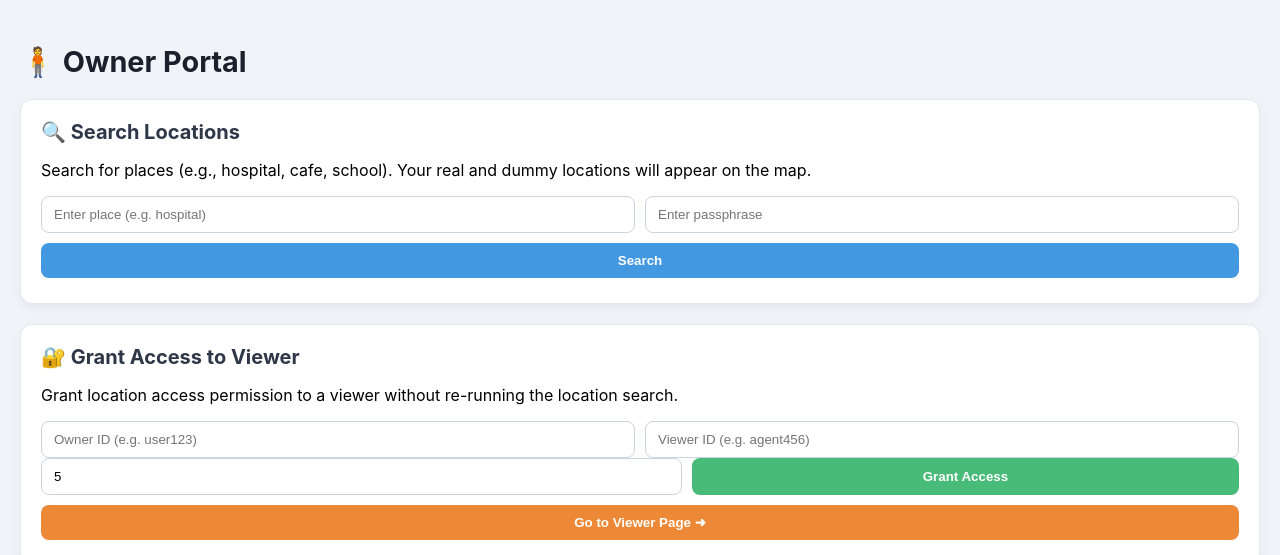
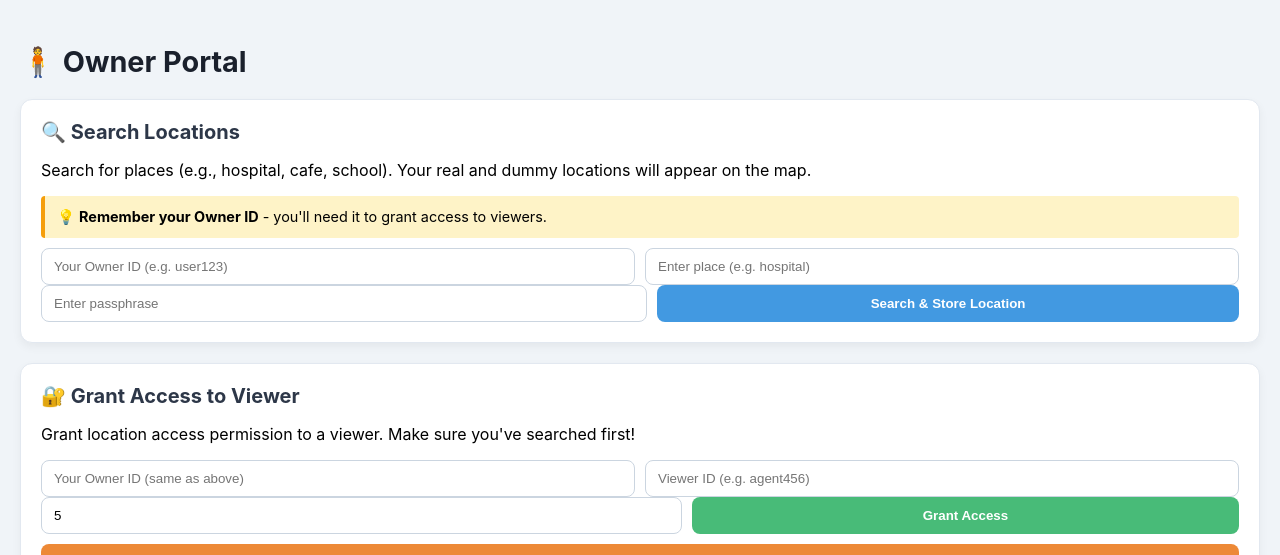
Before and after one commit to 5Subhadra18/plqp-project, a Flask app: page / in a window 1280 px wide. Shown: the top 555 px of the page. Run offline with Flask 3, Linux system fonts and the light colour scheme.

Commit message:
Add files via upload

```diff
--- a/app.py
+++ b/app.py
@@ -2,6 +2,7 @@ import os
 import json
 import sys
 import secrets
+import time
 from pathlib import Path
 from dotenv import load_dotenv
 from flask import Flask, request, jsonify, render_template
@@ -30,6 +31,21 @@ app.register_blueprint(partner_bp, url_prefix="/partner")
 ENCRYPT_RESPONSE = os.getenv("ENCRYPT_RESPONSE", "1").lower() in ("1", "true", "yes")
 ENCRYPT_PASSPHRASE = os.getenv("ENCRYPT_PASSPHRASE", "mySecret123")
 
+# 🆕 IN-MEMORY STORAGE (replaces JSON files)
+# Structure: { "owner_id": {"enc_data": {...}, "timestamp": float} }
+LOCATION_CACHE = {}
+CACHE_EXPIRY_SECONDS = 3600  # 1 hour
+
+def clean_expired_cache():
+    """Remove cached entries older than CACHE_EXPIRY_SECONDS"""
+    now = time.time()
+    expired_keys = [k for k, v in LOCATION_CACHE.items()
+                    if now - v.get("timestamp", 0) > CACHE_EXPIRY_SECONDS]
+    for key in expired_keys:
+        del LOCATION_CACHE[key]
+    if expired_keys:
+        print(f"🧹 Cleaned {len(expired_keys)} expired cache entries")
+
 # -----------------------------------------------------
 # ROUTES
 # -----------------------------------------------------
@@ -47,8 +63,8 @@ def viewer_page():
 @app.route("/view_location", methods=["POST"])
 def view_location():
     """
-    Viewer requests owner's location.
-    If access is valid, return ONLY the owner's real location.
+    Viewer requests owner's location from in-memory cache.
+    If access is valid, return ONLY the owner's encrypted location data.
     """
     try:
         data = request.get_json()
@@ -63,23 +79,21 @@ def view_location():
         if not access_manager.is_access_allowed(owner, viewer):
             return jsonify({"error": "Unauthorized access or access expired"}), 403
 
-        # 🔹 Locate latest encrypted file
-        backend_dir = Path(__file__).parent
-        enc_files = sorted(
-            backend_dir.glob("places_output_*.enc.json"),
-            key=lambda f: f.stat().st_mtime
-        )
-        if not enc_files:
-            return jsonify({"error": "No encrypted location data found"}), 404
+        # 🔹 Clean expired cache entries
+        clean_expired_cache()
 
-        latest_file = enc_files[-1]
-        with open(latest_file, "r", encoding="utf-8") as f:
-            enc_content = json.load(f)
+        # 🔹 Retrieve from in-memory cache
+        if owner not in LOCATION_CACHE:
+            return jsonify({"error": "No location data found for this owner"}), 404
 
-        # 🔹 Extract encrypted data
-        enc_data = enc_content.get("enc_data", enc_content)
+        cached_entry = LOCATION_CACHE[owner]
+        enc_data = cached_entry.get("enc_data")
 
-        # ✅ Return only enc_data (the viewer will decrypt and see only owner center)
+        if not enc_data:
+            return jsonify({"error": "Invalid cached data"}), 500
+
+        # ✅ Return encrypted data
+        print(f"✅ Viewer '{viewer}' accessed owner '{owner}' location")
         return jsonify({"enc_data": enc_data})
 
     except Exception as e:
@@ -92,7 +106,7 @@ def view_location():
 def search():
     """
     Owner searches for nearby places — includes owner, dummy, and merged data.
-    Encrypted result saved for later viewer access.
+    Encrypted result stored in memory for later viewer access.
     """
     try:
         access_manager.revoke_expired()
@@ -100,7 +114,7 @@ def search():
         query = data.get("query")
         lat = data.get("lat")
         lon = data.get("lon")
-        owner = data.get("owner")
+        owner = data.get("owner", "anonymous_user")
 
         if not query or lat is None or lon is None:
             return jsonify({"error": "Missing query or coordinates"}), 400
@@ -125,13 +139,15 @@ def search():
             "ciphertext_hex": ciphertext.hex(),
         }
 
-        # 🔹 Save encrypted file (overwrites last)
-        filename = f"places_output_{owner or 'user'}.enc.json"
-        filepath = Path(__file__).parent / filename
-        with open(filepath, "w", encoding="utf-8") as f:
-            json.dump({"enc_data": enc_data}, f, indent=2, ensure_ascii=False)
+        # 🔹 Store in memory instead of file
+        LOCATION_CACHE[owner] = {
+            "enc_data": enc_data,
+            "timestamp": time.time()
+        }
 
-        print(f"🔒 Encrypted file saved to {filepath}")
+        print(f"🔒 Encrypted location stored in memory for owner: {owner}")
+        print(f"📊 Current cache size: {len(LOCATION_CACHE)} entries")
+
         return jsonify({"enc_data": enc_data})
 
     except Exception as e:
@@ -162,9 +178,20 @@ def grant_access():
         return jsonify({"error": str(e)}), 500
 
 
+# ------------------ CACHE STATUS (DEBUG) ------------------
+@app.route("/cache_status", methods=["GET"])
+def cache_status():
+    """Debug endpoint to view current cache contents"""
+    clean_expired_cache()
+    status = {
+        "total_entries": len(LOCATION_CACHE),
+        "owners": list(LOCATION_CACHE.keys()),
+        "cache_expiry_seconds": CACHE_EXPIRY_SECONDS
+    }
+    return jsonify(status)
+
+
 # -----------------------------------------------------
-import os
-
 if __name__ == "__main__":
-    port = int(os.environ.get("PORT", 10000))  # Use Render's assigned port
+    port = int(os.environ.get("PORT", 10000))
     app.run(host="0.0.0.0", port=port)
--- a/templates/owner.html
+++ b/templates/owner.html
@@ -52,6 +52,14 @@
       border-radius: 12px;
       box-shadow: 0 4px 10px rgba(0,0,0,0.1);
     }
+    .note {
+      background-color: #fef3c7;
+      border-left: 4px solid #f59e0b;
+      padding: 12px;
+      margin: 10px 0;
+      border-radius: 4px;
+      font-size: 0.9rem;
+    }
     @media (min-width: 640px) {
       .input-group {
         display: flex;
@@ -77,19 +85,25 @@
   <section>
     <h3>🔍 Search Locations</h3>
     <p>Search for places (e.g., hospital, cafe, school). Your real and dummy locations will appear on the map.</p>
+    <div class="note">
+      💡 <strong>Remember your Owner ID</strong> - you'll need it to grant access to viewers.
+    </div>
     <div class="input-group">
+      <input type="text" id="owner" placeholder="Your Owner ID (e.g. user123)" />
       <input type="text" id="query" placeholder="Enter place (e.g. hospital)" />
+    </div>
+    <div class="input-group">
       <input type="password" id="passphrase" placeholder="Enter passphrase" />
+      <button onclick="searchOnly()">Search & Store Location</button>
     </div>
-    <button onclick="searchOnly()">Search</button>
   </section>
 
   <!-- 🔐 Section 2: Grant Access -->
   <section>
     <h3>🔐 Grant Access to Viewer</h3>
-    <p>Grant location access permission to a viewer without re-running the location search.</p>
+    <p>Grant location access permission to a viewer. Make sure you've searched first!</p>
     <div class="input-group">
-      <input type="text" id="owner" placeholder="Owner ID (e.g. user123)" />
+      <input type="text" id="grant_owner" placeholder="Your Owner ID (same as above)" />
       <input type="text" id="viewer" placeholder="Viewer ID (e.g. agent456)" />
     </div>
     <div class="input-group">
@@ -108,17 +122,14 @@ let map;
 const API_BASE_URL = (() => {
   const hostname = window.location.hostname;
 
-  // If running on localhost or 127.0.0.1, use localhost with port
   if (hostname === 'localhost' || hostname === '127.0.0.1') {
     return 'http://localhost:5000';
   }
 
-  // If running on Render deployment
   if (hostname === 'plqp-project.onrender.com') {
     return 'https://plqp-project.onrender.com';
   }
 
-  // Fallback to current origin for any other deployment
   return window.location.origin;
 })();
 
@@ -144,7 +155,6 @@ function addMarker(lat, lon, color = "blue", text = "Marker") {
   try {
     console.log(`📍 Adding marker (${color}) at [${lat}, ${lon}] — ${text}`);
 
-    // ✅ Correct CDN for colored Leaflet markers
     const icon = L.icon({
       iconUrl: `https://raw.githubusercontent.com/pointhi/leaflet-color-markers/master/img/marker-icon-${color}.png`,
       shadowUrl: "https://unpkg.com/leaflet@1.9.3/dist/images/marker-shadow.png",
@@ -158,7 +168,6 @@ function addMarker(lat, lon, color = "blue", text = "Marker") {
       throw new Error(`Invalid coordinates: lat=${lat}, lon=${lon}`);
     }
 
-    // ✅ Add marker to the map
     const marker = L.marker([lat, lon], { icon }).addTo(map);
     marker.bindPopup(text);
   } catch (err) {
@@ -236,7 +245,7 @@ async function decryptEnvelope(envelope, passphrase) {
 // ======================= 🔐 GRANT ACCESS =======================
 async function grantAccessOnly() {
   console.log("%c🔐 Starting grantAccessOnly() process...", "color: lightgreen;");
-  const owner = document.getElementById("owner").value.trim();
+  const owner = document.getElementById("grant_owner").value.trim();
   const viewer = document.getElementById("viewer").value.trim();
   const duration = parseInt(document.getElementById("duration").value.trim() || "5");
 
@@ -258,7 +267,7 @@ async function grantAccessOnly() {
     if (grantRes.error) {
       alert("❌ Error granting access: " + grantRes.error);
     } else {
-      alert(`✅ Access successfully granted to Viewer (${viewer}) for ${duration} minutes.`);
+      alert(`✅ Access successfully granted to Viewer (${viewer}) for ${duration} minutes.\n\nViewer can now access your location using:\n- Owner ID: ${owner}\n- Viewer ID: ${viewer}`);
     }
   } catch (err) {
     console.error("❌ Network error during grantAccessOnly:", err);
@@ -271,10 +280,10 @@ async function searchOnly() {
   console.log("%c🚀 Starting searchOnly() process...", "color: orange;");
   const query = document.getElementById("query").value.trim();
   const passphrase = document.getElementById("passphrase").value.trim();
-  const owner = "default_owner_for_search";
+  const owner = document.getElementById("owner").value.trim();
 
-  if (!query || !passphrase) {
-    alert("⚠ Please fill in Search Query and Passphrase.");
+  if (!query || !passphrase || !owner) {
+    alert("⚠ Please fill in Owner ID, Search Query, and Passphrase.");
     return;
   }
 
@@ -291,7 +300,7 @@ async function searchOnly() {
     initMap(lat, lon);
 
     try {
-      const res = await fetch(`${API_BASE_URL}/user/search`, {
+      const res = await fetch(`${API_BASE_URL}/search`, {
         method: "POST",
         headers: { "Content-Type": "application/json" },
         body: JSON.stringify({ query, lat, lon, owner }),
@@ -313,21 +322,13 @@ async function searchOnly() {
       console.log("%c🧭 Rendering map markers...", "color: yellow;");
       addMarker(lat, lon, "red", "📍 Your Location");
 
-      console.log("%c📦 Dummies data structure:", "color: lightblue;", decrypted.dummies);
-
       if (decrypted.dummies && decrypted.dummies.length) {
         console.log(`🔵 Rendering ${decrypted.dummies.length} dummy markers...`);
         decrypted.dummies.forEach((d, i) => {
-          console.log("Dummy data:", d);
           if (d.lat && d.lon) {
-            console.log(`📍 Adding dummy marker ${i + 1} at [${d.lat}, ${d.lon}]`);
             addMarker(d.lat, d.lon, "blue", `🌀 Dummy ${i + 1}`);
-          } else {
-            console.warn(`⚠ Dummy ${i + 1} missing coordinates:`, d);
           }
         });
-      } else {
-        console.warn("⚠ No dummy markers found in decrypted data.");
       }
 
       (decrypted.merged_places || []).forEach((p, i) => {
@@ -338,6 +339,7 @@ async function searchOnly() {
         }
       });
 
+      alert(`✅ Location stored successfully!\n\nYour Owner ID: ${owner}\nYou can now grant access to viewers.`);
       console.log("%c🎯 Marker rendering completed!", "color: green;");
     } catch (err) {
       console.error("❌ Network/search error:", err);
```
